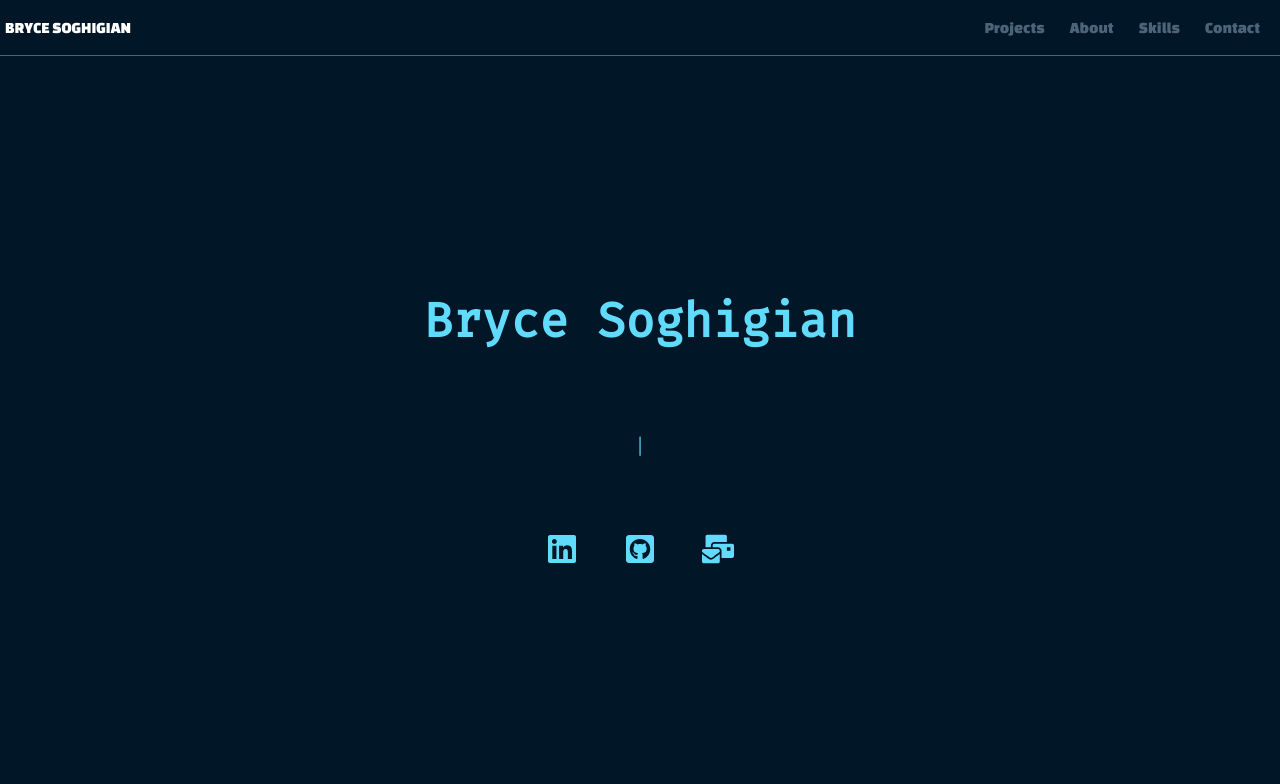
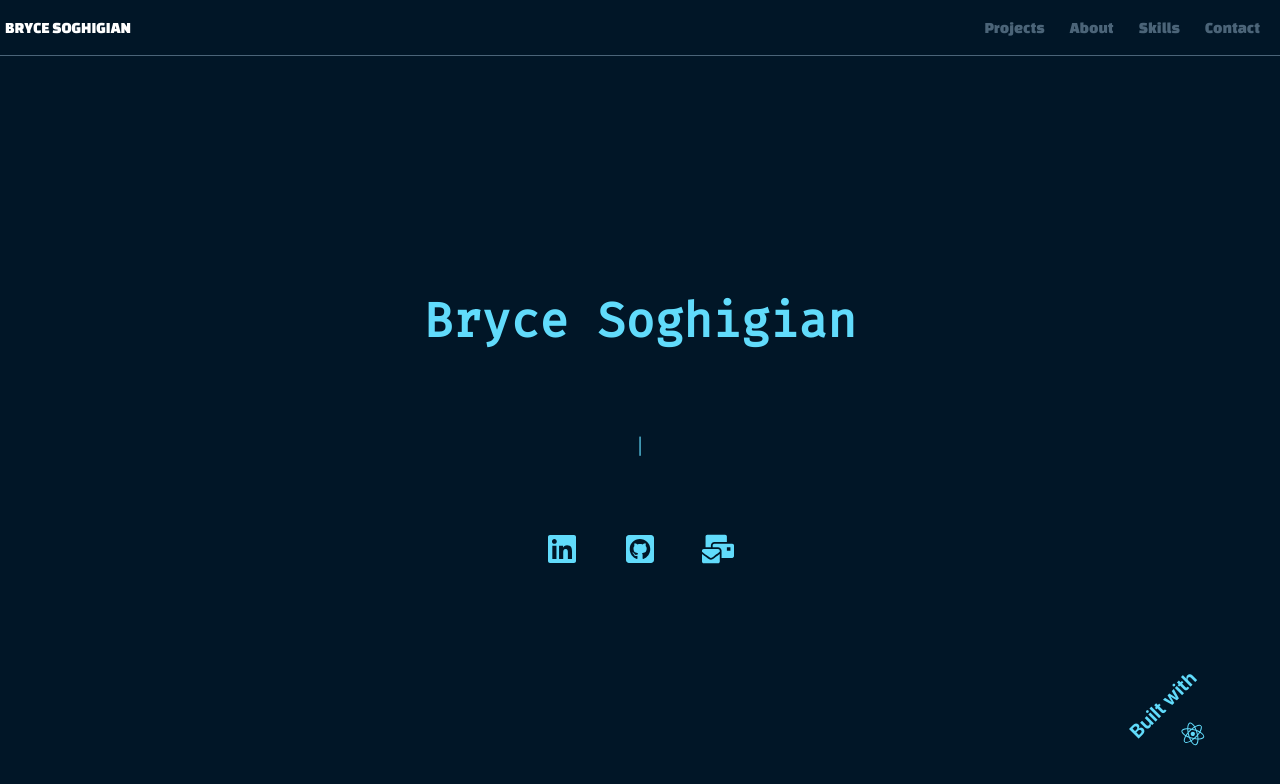
Before and after one commit to Bryce-Soghigian/frontend-portfolio, a React (Create React App) app: page / in a window 1280 px wide. Shown: the top 784 px of the page. Built offline with nearby package versions, Linux system fonts and the light colour scheme; no server answers.

Commit message:
added built with react in home page

```diff
--- /dev/null
+++ b/src/Components/Home/BuiltWithReact.js
@@ -0,0 +1,39 @@
+import React from 'react'
+import styled from 'styled-components'
+import {FaReact} from 'react-icons/fa'
+export default function BuiltWithReact() {
+    const BuiltWithReactContainer = styled.div`
+    -webkit-transform: rotate(-45deg);
+    -moz-transform: rotate(-45deg);
+    -o-transform: rotate(-45deg);
+    -ms-transform: rotate(-45deg);
+    transform: rotate(-45deg);
+    position:absolute;
+    right:5%;
+    bottom:5%;
+    `
+    const H3 = styled.h3`
+color: #61dbfb;    `
+    const IconContainer = styled.div`
+    color: #61dbfb;
+    font-size:1rem;
+    @media (min-width: 1000px) {
+    font-size: 1.5rem;
+  }
+  @media (min-width: 1500px) {
+    font-size: 2.5rem;
+  }
+  @media (min-width: 1700px) {
+    font-size: 4.5rem;
+  }
+    `
+
+    return (
+<BuiltWithReactContainer>
+    <H3>Built with</H3>
+    <IconContainer>
+        <FaReact />
+    </IconContainer>
+</BuiltWithReactContainer>
+    )
+}
--- a/src/Components/Home/Home.js
+++ b/src/Components/Home/Home.js
@@ -4,7 +4,7 @@ import Typist from "react-typist";
 import axios from "axios";
 import "babel-polyfill";
 import { FaGithubSquare, FaLinkedin, FaMailBulk } from "react-icons/fa";
-
+import BuiltWithReact from './BuiltWithReact';
 import "./Home.css";
 const MainDiv = styled.div`
   background: #011627;
@@ -151,6 +151,7 @@ export default function Home() {
           <FaMailBulk />
         </Github>
       </SocialsContainer>
+      <BuiltWithReact />
     </MainDiv>
   );
 }
```
